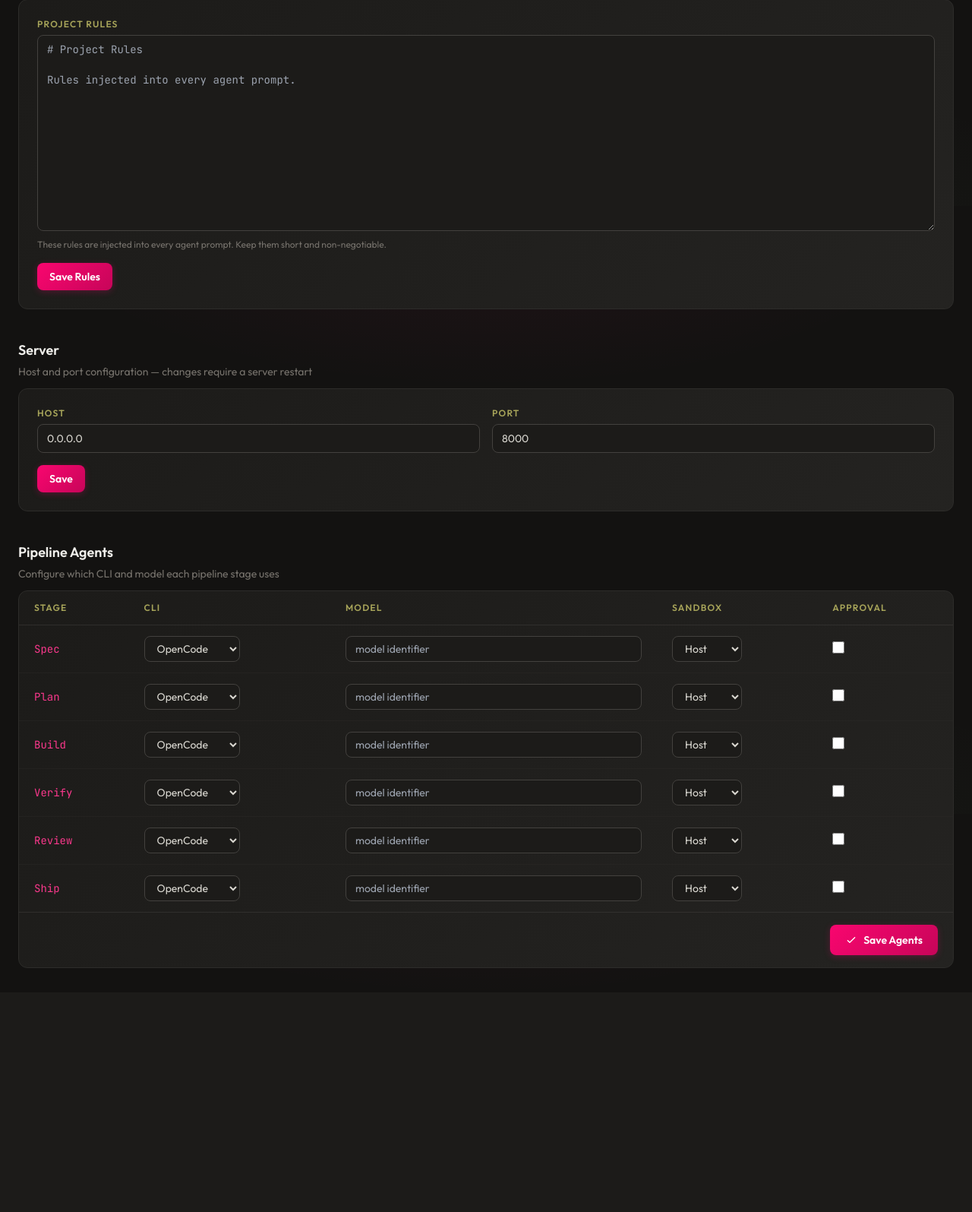
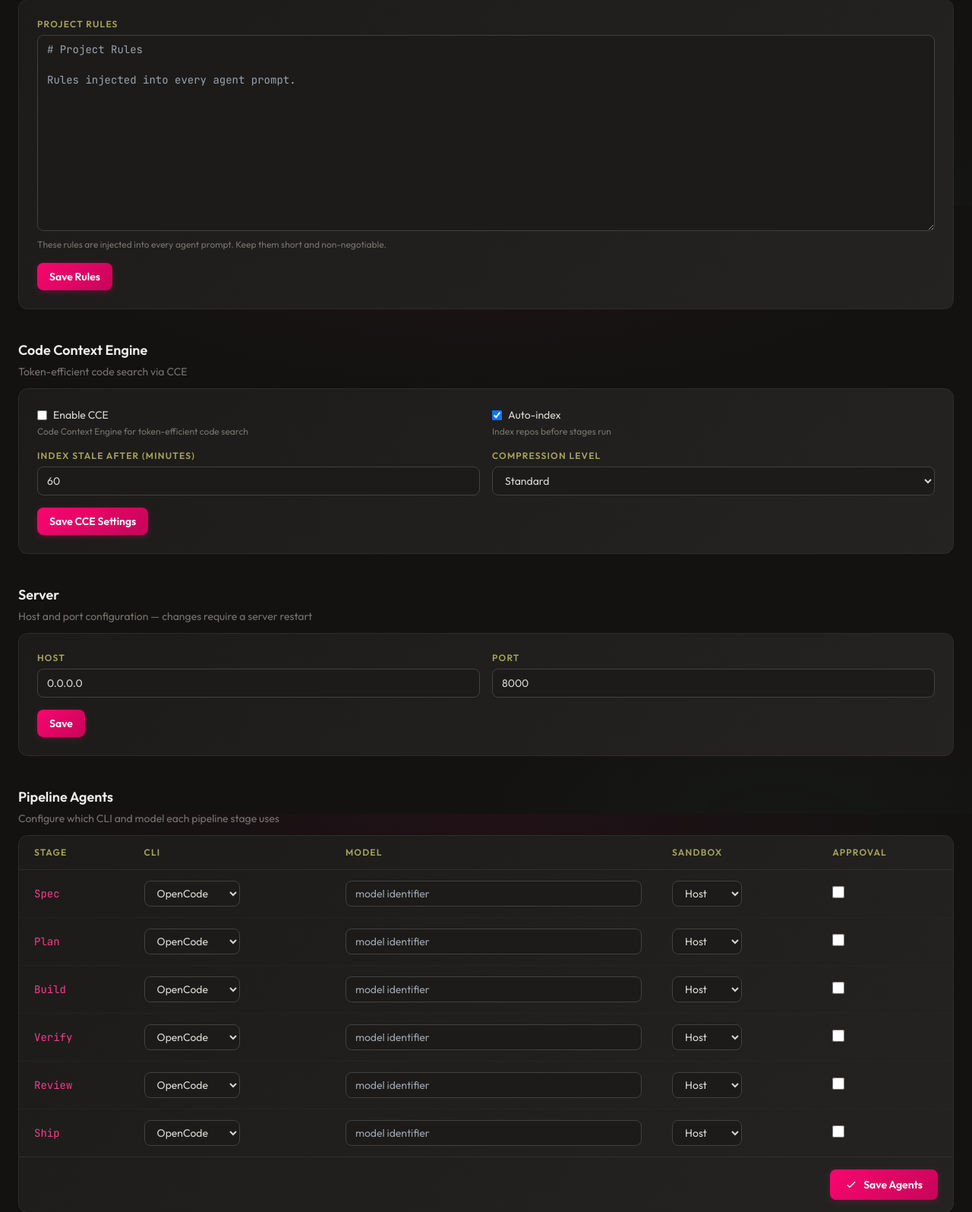
Before and after one commit to fabioesposito/superseded, a FastAPI app: page /settings in a window 1280 px wide. Shown: the part 2129-3724 px from the top of the page at 76% size. Before the commit the page ends 3403 px from the top, so only its background shows below. Run offline with FastAPI, Linux system fonts and the light colour scheme; some libraries are stand-ins or nearby versions.

Commit message:
feat: add CCE settings UI

```diff
--- a/src/superseded/routes/web/settings.py
+++ b/src/superseded/routes/web/settings.py
@@ -40,6 +40,7 @@
             "anthropic_api_key": deps.config.anthropic_api_key,
             "opencode_api_key": deps.config.opencode_api_key,
             "notifications": deps.config.notifications,
+            "cce": deps.config.cce,
             "host": deps.config.host,
             "port": deps.config.port,
         },
@@ -315,6 +316,30 @@
     )
 
 
+@router.get("/settings/cce", response_class=HTMLResponse)
+async def get_cce_settings(request: Request, deps: Deps = Depends(get_deps)):
+    return get_templates().TemplateResponse(
+        request, "_cce_field.html", {"cce": deps.config.cce}
+    )
+
+
+@router.post("/settings/cce", response_class=HTMLResponse)
+async def update_cce_settings(request: Request, deps: Deps = Depends(get_deps)):
+    form = await get_form_data(request)
+    config = deps.config
+    config.cce.enabled = bool(form.get("enabled"))
+    config.cce.auto_index = bool(form.get("auto_index"))
+    stale = str(form.get("index_stale_minutes", "60")).strip()
+    if stale.isdigit():
+        config.cce.index_stale_minutes = int(stale)
+    config.cce.compression_level = str(form.get("compression_level", "standard"))
+    save_config(config, Path(config.repo_path))
+    _reload_pipeline(request.app, config)
+    return get_templates().TemplateResponse(
+        request, "_cce_field.html", {"cce": config.cce, "success": True}
+    )
+
+
 def _reload_pipeline(app, config: SupersededConfig) -> None:
     from superseded.main import _build_pipeline_state
 
--- /dev/null
+++ b/templates/_cce_field.html
@@ -0,0 +1,47 @@
+<div id="cce-config">
+    {% if success %}
+    <div class="mb-4 px-5 py-3 text-sm text-olive-400 bg-olive-900/20 rounded-lg border border-olive-800/30">
+        CCE settings saved successfully.
+    </div>
+    {% endif %}
+    <div class="card rounded-xl p-6">
+        <form hx-post="/settings/cce" hx-target="#cce-config" hx-swap="outerHTML">
+            <div class="grid grid-cols-1 md:grid-cols-2 gap-4 mb-4">
+                <div>
+                    <label class="flex items-center gap-2 cursor-pointer">
+                        <input type="checkbox" name="enabled" {% if cce.enabled %}checked{% endif %}
+                               class="rounded border-shell-700 bg-shell-900 text-neon-500 focus:ring-neon-500">
+                        <span class="text-sm text-shell-200">Enable CCE</span>
+                    </label>
+                    <p class="text-shell-500 text-xs mt-1">Code Context Engine for token-efficient code search</p>
+                </div>
+                <div>
+                    <label class="flex items-center gap-2 cursor-pointer">
+                        <input type="checkbox" name="auto_index" {% if cce.auto_index %}checked{% endif %}
+                               class="rounded border-shell-700 bg-shell-900 text-neon-500 focus:ring-neon-500">
+                        <span class="text-sm text-shell-200">Auto-index</span>
+                    </label>
+                    <p class="text-shell-500 text-xs mt-1">Index repos before stages run</p>
+                </div>
+                <div>
+                    <label class="block text-xs font-semibold uppercase tracking-widest text-sand-500 mb-1.5">Index stale after (minutes)</label>
+                    <input type="number" name="index_stale_minutes" value="{{ cce.index_stale_minutes }}"
+                           class="w-full bg-shell-900 border border-shell-700 rounded-lg px-3 py-2 text-shell-200 text-sm focus:outline-none focus:border-neon-500 transition-colors">
+                </div>
+                <div>
+                    <label class="block text-xs font-semibold uppercase tracking-widest text-sand-500 mb-1.5">Compression level</label>
+                    <select name="compression_level"
+                            class="w-full bg-shell-900 border border-shell-700 rounded-lg px-3 py-2 text-shell-200 text-sm focus:outline-none focus:border-neon-500 transition-colors">
+                        <option value="off" {% if cce.compression_level == 'off' %}selected{% endif %}>Off</option>
+                        <option value="lite" {% if cce.compression_level == 'lite' %}selected{% endif %}>Lite</option>
+                        <option value="standard" {% if cce.compression_level == 'standard' %}selected{% endif %}>Standard</option>
+                        <option value="max" {% if cce.compression_level == 'max' %}selected{% endif %}>Max</option>
+                    </select>
+                </div>
+            </div>
+            <button type="submit" class="btn-primary text-white px-4 py-2 rounded-lg text-sm font-semibold">
+                Save CCE Settings
+            </button>
+        </form>
+    </div>
+</div>
--- a/templates/settings.html
+++ b/templates/settings.html
@@ -105,6 +105,12 @@
     </div>
 
     <div class="mt-10 mb-3">
+        <h2 class="text-lg font-semibold text-shell-100">Code Context Engine</h2>
+        <p class="text-shell-500 text-sm mt-1">Token-efficient code search via CCE</p>
+    </div>
+    {% include "_cce_field.html" %}
+
+    <div class="mt-10 mb-3">
         <h2 class="text-lg font-semibold text-shell-100">Server</h2>
         <p class="text-shell-500 text-sm mt-1">Host and port configuration — changes require a server restart</p>
     </div>
```
